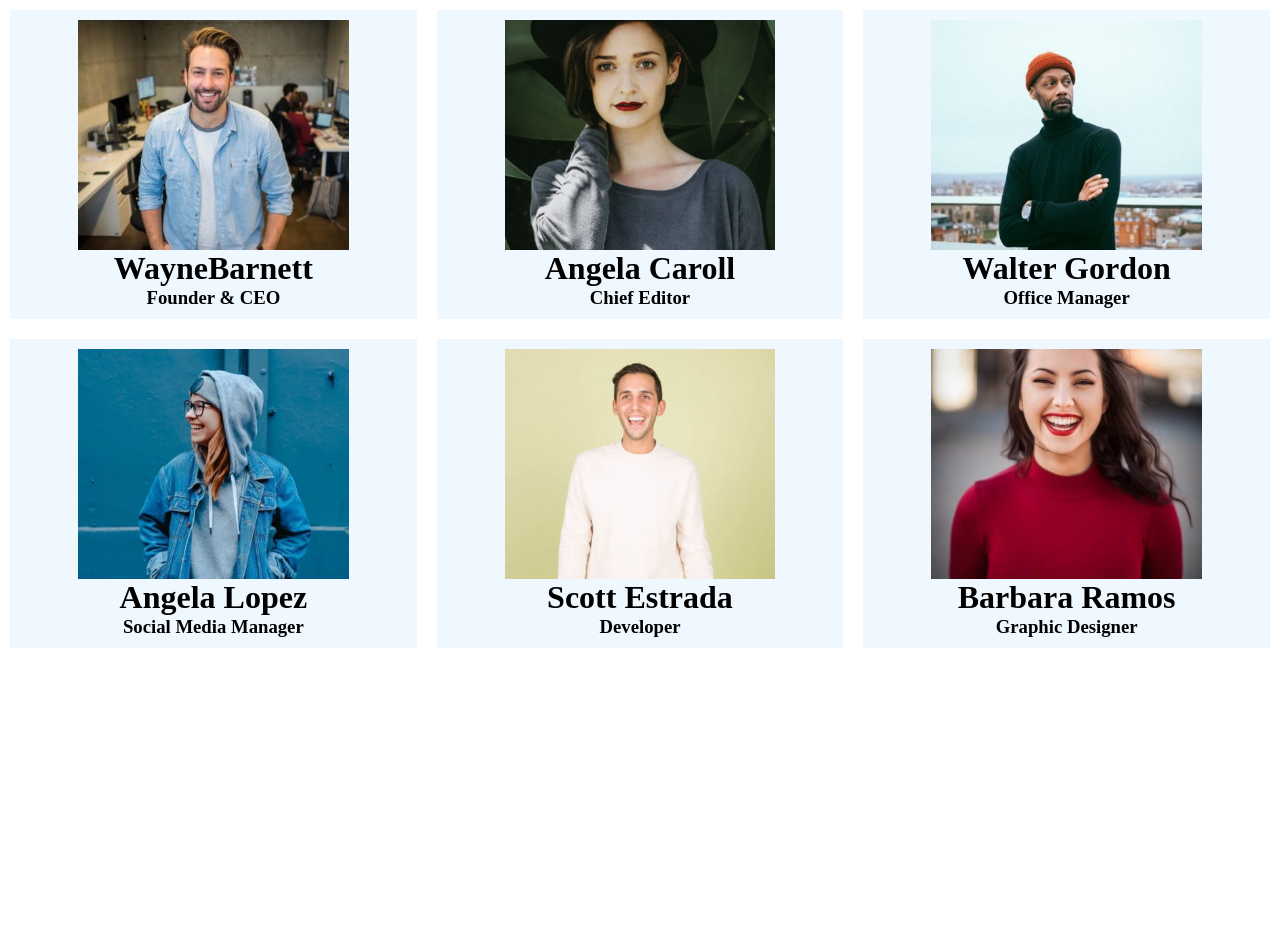
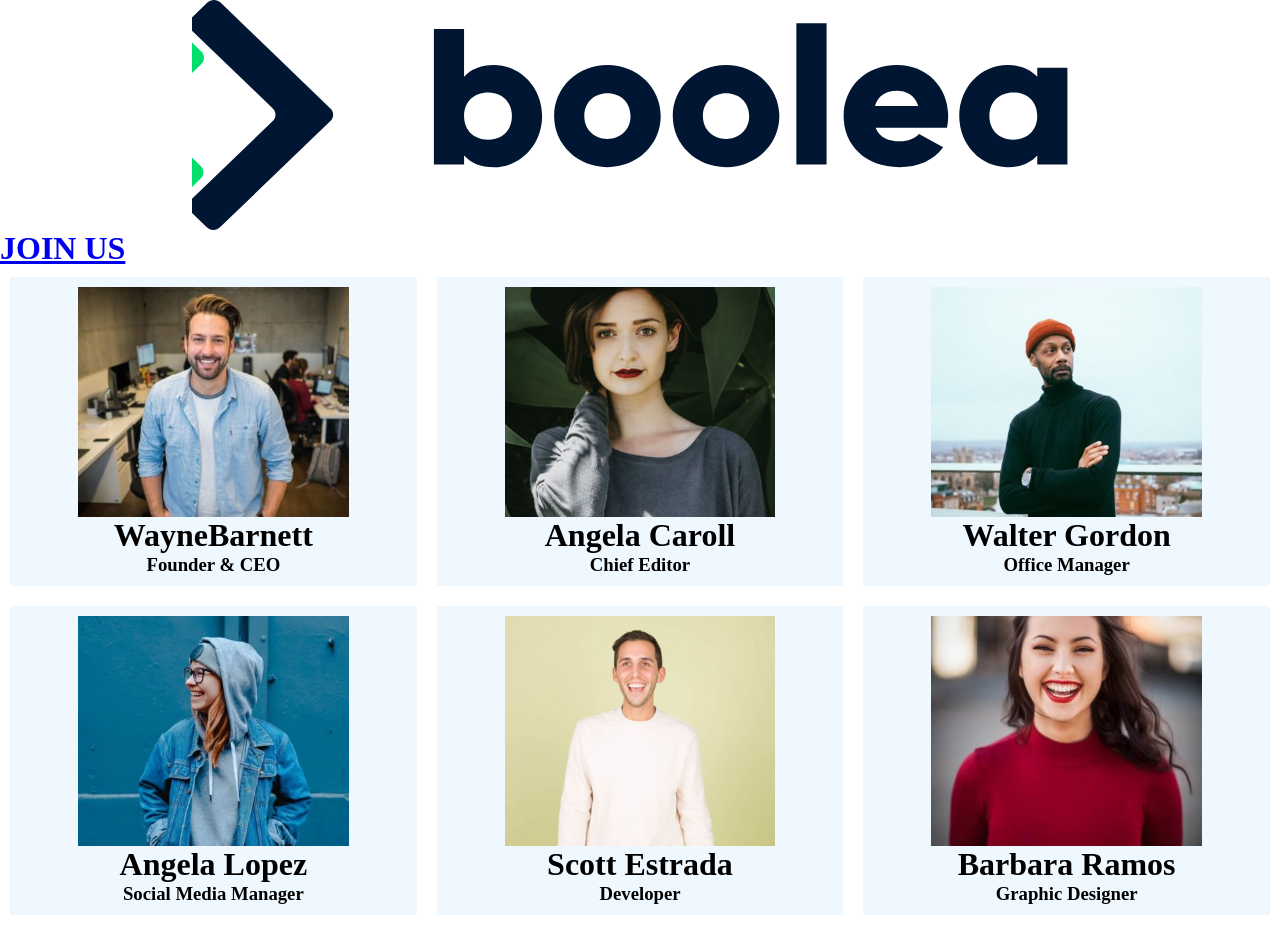
Before and after one commit to Riccardo15Pinto/js-our-team, a plain HTML site: page index.html in a window 1280 px wide. Before the commit the page ends 800 px from the top, so only its background shows below. Drawn offline with Linux system fonts and the light colour scheme.

Commit message:
add div container

```diff
--- a/index.html
+++ b/index.html
@@ -10,7 +10,12 @@
     <title>Team Members</title>
 </head>
 <body>
-    <header></header>
+    <header>
+        <div class="container">
+            <img src="img/logo.svg" alt="">
+            <h1><a href="#">JOIN US</a></h1>
+        </div>
+    </header>
     <main>
         <div id="main-content"></div>
     </main>
```
